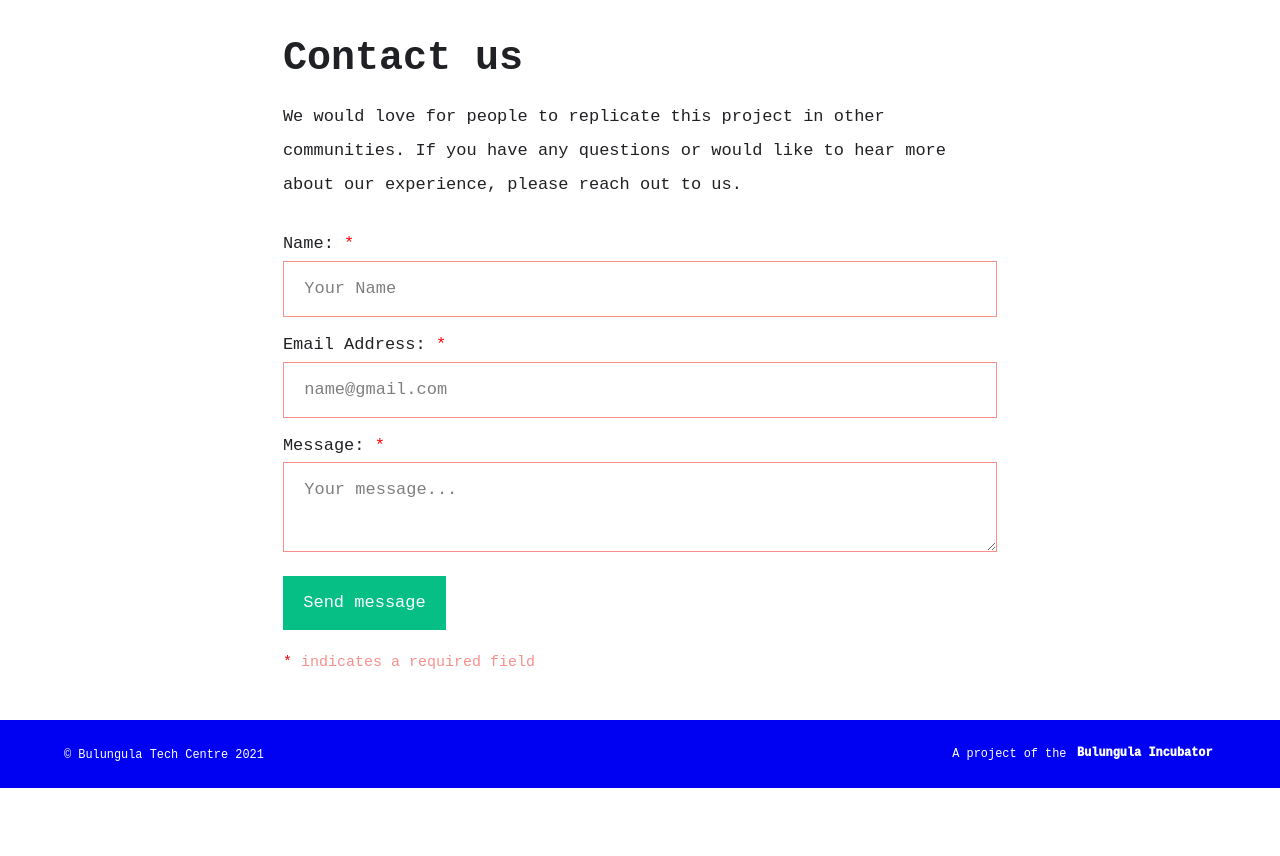
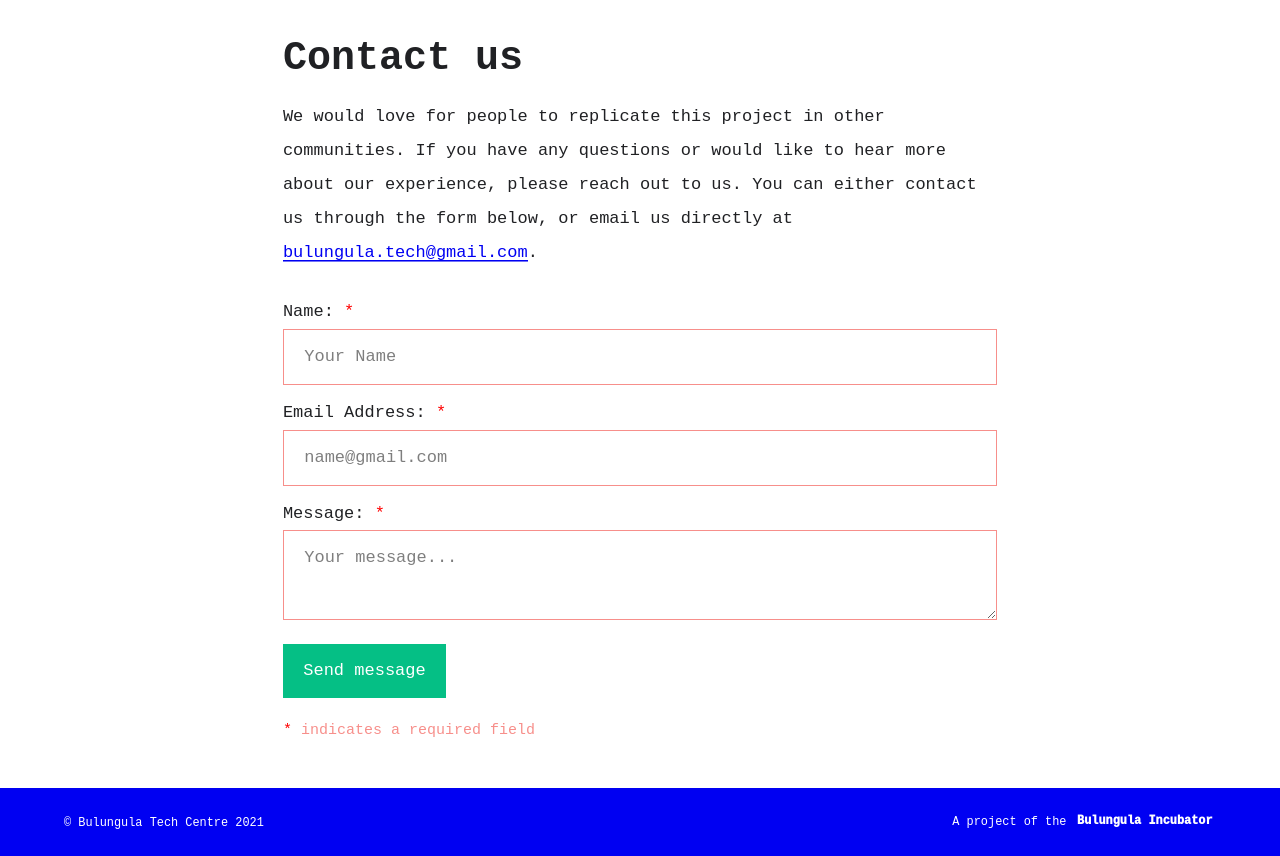
Before and after one commit to bulungula-tech-centre/bulungula-tech-centre, a Jekyll site: the page built from contact.md, in a window 1280 px wide, cut to the strip 428-1284 px from the top of the page. Built offline with Jekyll 4.4.1, drawn with Linux system fonts in a browser that asks for light colours; before the commit the page ends 1216 px from its top, so only the background shows below that.

Commit message:
add email to contact

```diff
--- a/contact.md
+++ b/contact.md
@@ -6,6 +6,6 @@ excerpt: "Feel free to contact us if you have any questions"
 aside: false
 ---
 
-We would love for people to replicate this project in other communities. If you have any questions or would like to hear more about our experience, please reach out to us.
+We would love for people to replicate this project in other communities. If you have any questions or would like to hear more about our experience, please reach out to us. You can either contact us through the form below, or email us directly at <a href = "mailto: bulungula.tech@gmail.com">bulungula.tech@gmail.com</a>.
 
 {% include site-form.html %}
```
